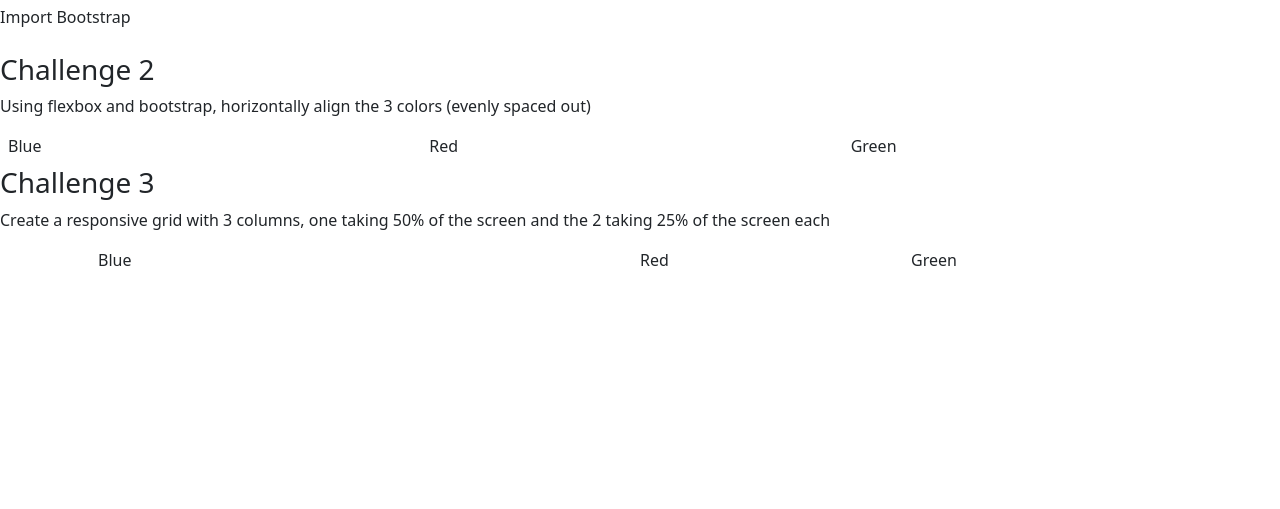
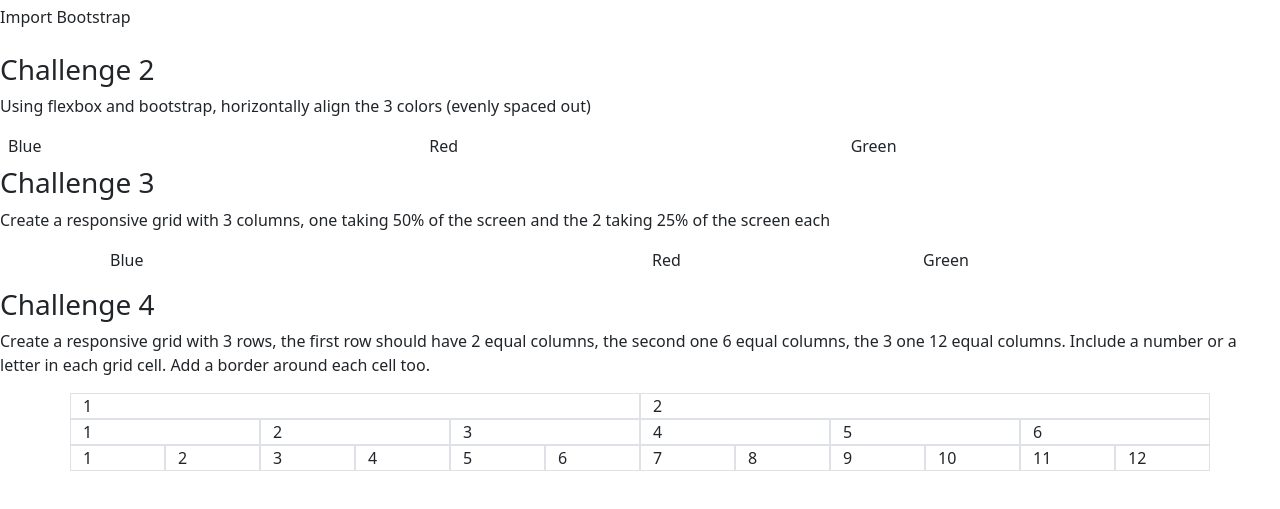
Before and after one commit to faicat99/grid-challenge, a plain HTML site: page gridchallenge.html in a window 1280 px wide. Shown: the part 125-634 px from the top of the page. Drawn offline with nearby package versions, Linux system fonts and the light colour scheme.

Commit message:
columns and rows exercise

```diff
--- a/gridchallenge.html
+++ b/gridchallenge.html
@@ -18,7 +18,7 @@
     <p>
       Using flexbox and bootstrap, horizontally align the 3 colors (evenly spaced out)
     </p>
-    <div class="d-flex flex-row m-2">
+    <div class="d-flex justify-content-evenly m-2">
     <div class="col-4">Blue</div>
     <div class="col-4">Red</div>
     <div class="col-4">Green</div>
@@ -30,9 +30,46 @@
       the 2 taking 25% of the screen each
     </p>
     <div class="container">
-        <div class="d-flex flex-row m-3">
+        <div class="row m-3">
     <div class="col-6">Blue</div>
     <div class="col-3">Red</div>
     <div class="col-3">Green</div>
     </div>
     </div>
+
+    <h3>Challenge 4</h3>
+    <p>
+      Create a responsive grid with 3 rows, the first row should have 2 equal
+      columns, the second one 6 equal columns, the 3 one 12 equal columns.
+      Include a number or a letter in each grid cell. Add a border around each cell too.
+    </p>
+
+    <div class="container">
+        <div class="row">
+                <div class="col-sm-6 border">1</div>
+                <div class="col-sm-6 border">2</div>
+                </div>
+            <div class="row">
+                <div class="col-sm-2 border">1</div>
+                <div class="col-sm-2 border">2</div>
+                <div class="col-sm-2 border">3</div>
+                <div class="col-sm-2 border">4</div>
+                <div class="col-sm-2 border">5</div>
+                <div class="col-sm-2 border">6</div>
+            </div>
+            <div class="row">
+                <div class="col-sm-1 border">1</div>
+                <div class="col-sm-1 border">2</div>
+                <div class="col-sm-1 border">3</div>
+                <div class="col-sm-1 border">4</div>
+                <div class="col-sm-1 border">5</div>
+                <div class="col-sm-1 border">6</div>
+                <div class="col-sm-1 border">7</div>
+                <div class="col-sm-1 border">8</div>
+                <div class="col-sm-1 border">9</div>
+                <div class="col-sm-1 border">10</div>
+                <div class="col-sm-1 border">11</div>
+                <div class="col-sm-1 border">12</div>
+                </div>
+            </div>
+            </div>
```
